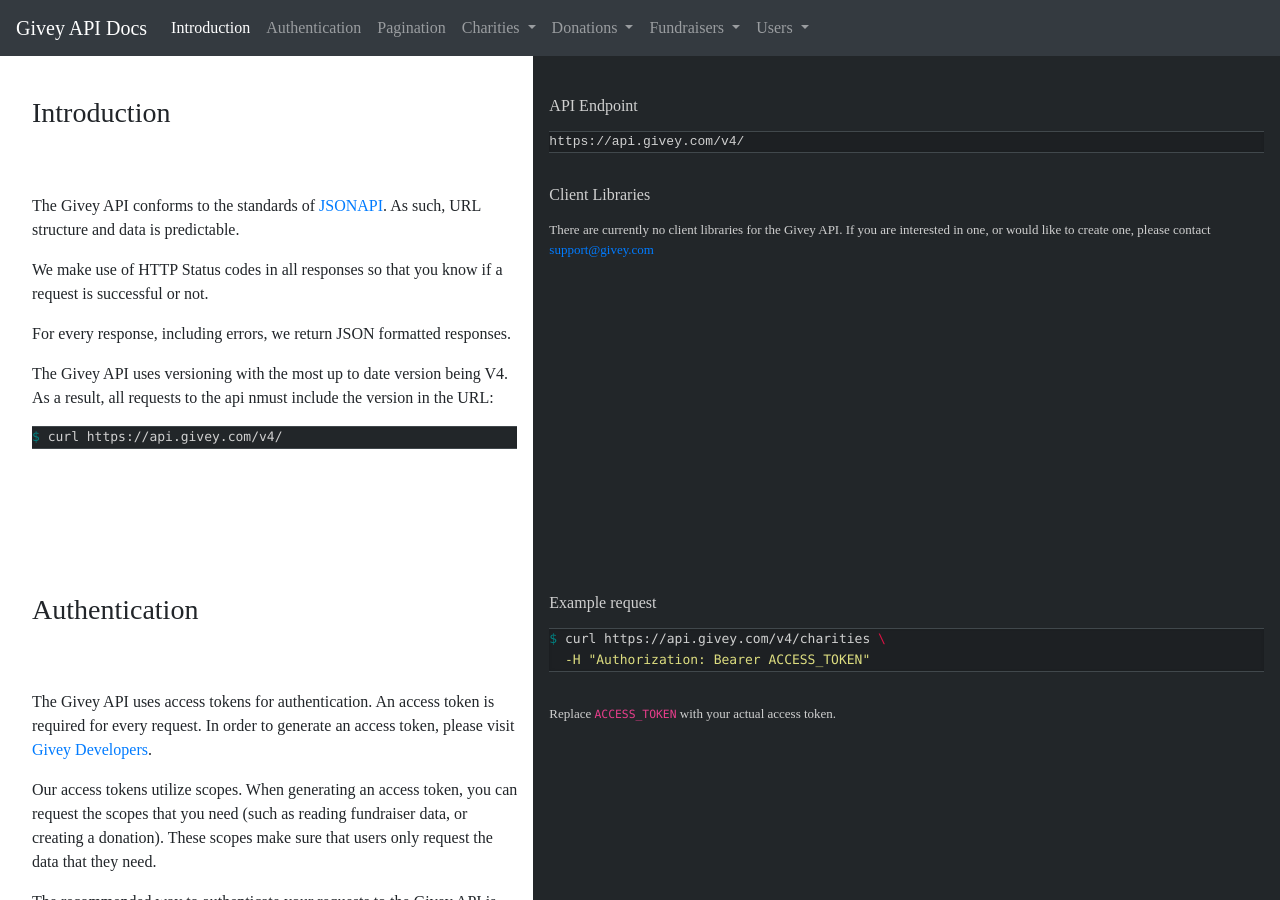
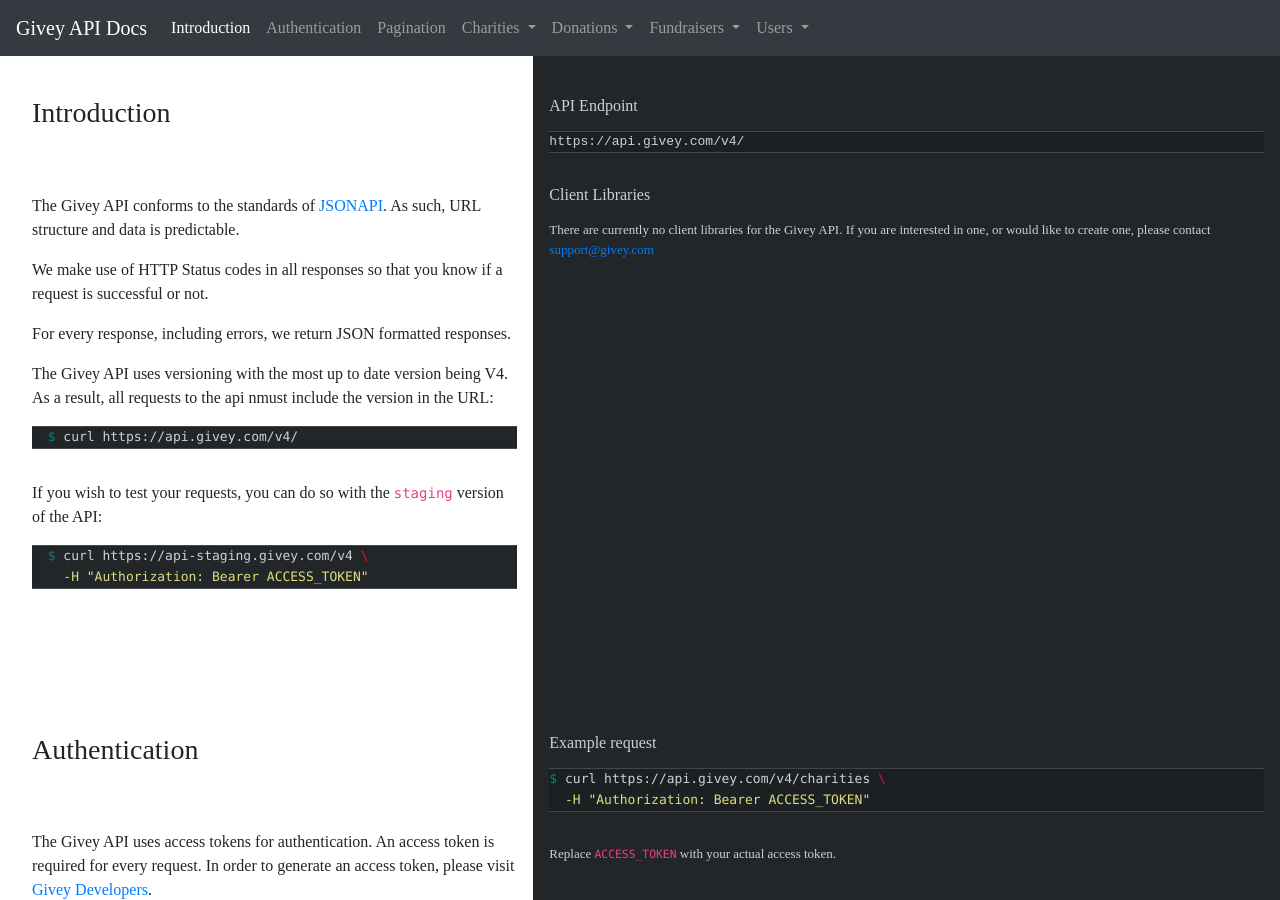
Before and after one commit to givey/docs, a Jekyll site: the page built from index.md, in a window 1280 px wide and 900 px high. Built offline with Jekyll 4.4.1, drawn with Linux system fonts in a browser that asks for light colours.

Commit message:
add staging api info

```diff
--- a/_layouts/default.html
+++ b/_layouts/default.html
@@ -18,7 +18,14 @@
           </p>
           <p>
             The Givey API uses versioning with the most up to date version being V4. As a result, all requests to the api nmust include the version in the URL:
-            {% highlight shell %}$ curl https://api.givey.com/v4/{% endhighlight %}
+            {% highlight shell %}  $ curl https://api.givey.com/v4/{% endhighlight %}
+          </p>
+          <p>
+            If you wish to test your requests, you can do so with the <code>staging</code> version of the API:
+{% highlight shell %}
+  $ curl https://api-staging.givey.com/v4 \
+    -H "Authorization: Bearer ACCESS_TOKEN"
+{% endhighlight %}
           </p>
         </div>
         <div class="col-md-7 examples">
```
